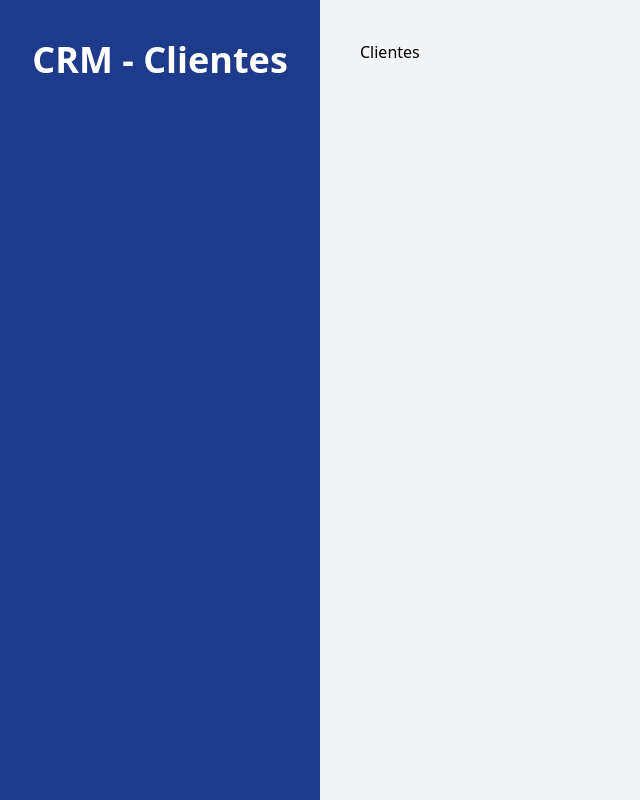
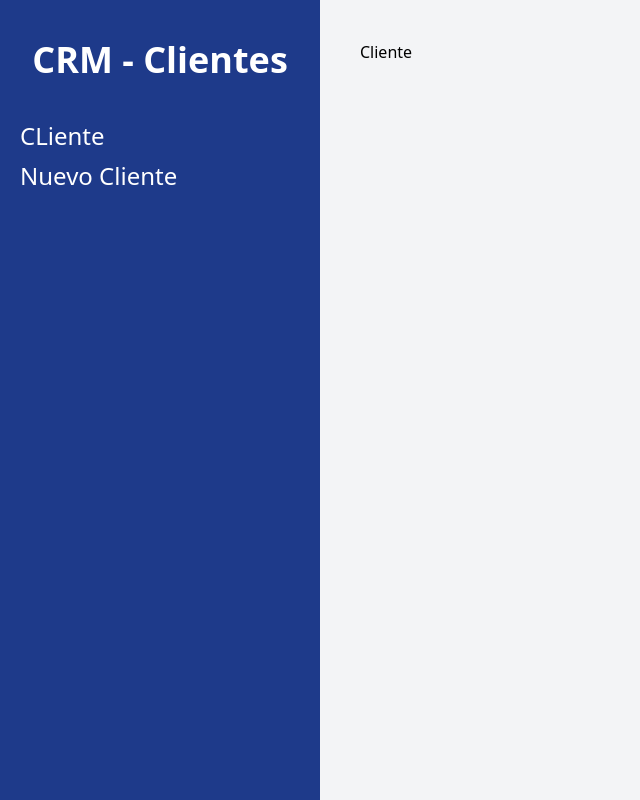
Before and after one commit to dev-geampiere/crm-react, a React (Vite) app: page / in a window 1280 px wide. Shown: the whole page, without its empty margins (0-640 px from the left). Built offline with nearby package versions, Linux system fonts and the light colour scheme.

Commit message:
Navegando entre componentes con Link

```diff
--- a/src/components/Layout.jsx
+++ b/src/components/Layout.jsx
@@ -1,10 +1,15 @@
-import { Outlet } from 'react-router-dom'
+import { Outlet, Link } from 'react-router-dom'
 
 const Layout = () => {
   return (
     <div className='md:flex md:min-h-screen'>
       <aside className='md:w-1/4 bg-blue-900 px-5 py-10'>
         <h2 className='text-4xl font-black text-center text-white'>CRM - Clientes</h2>
+
+        <nav className='mt-10'>
+            <Link className='mt-2 hover:text-blue-300 text-2xl text-white block' to='/'>CLiente</Link>
+            <Link className='mt-2 hover:text-blue-300 text-2xl text-white block' to='/clientes/nuevo'>Nuevo Cliente</Link>
+        </nav>
       </aside>
       <main className='md:w-3/4 p-10 md:h-screen overflow-scroll'>
         <Outlet />
--- a/src/pages/Index.jsx
+++ b/src/pages/Index.jsx
@@ -2,7 +2,7 @@
 
 const Index = () => {
   return (
-    <div>Clientes</div>
+    <div>Cliente</div>
   )
 }
 
```
